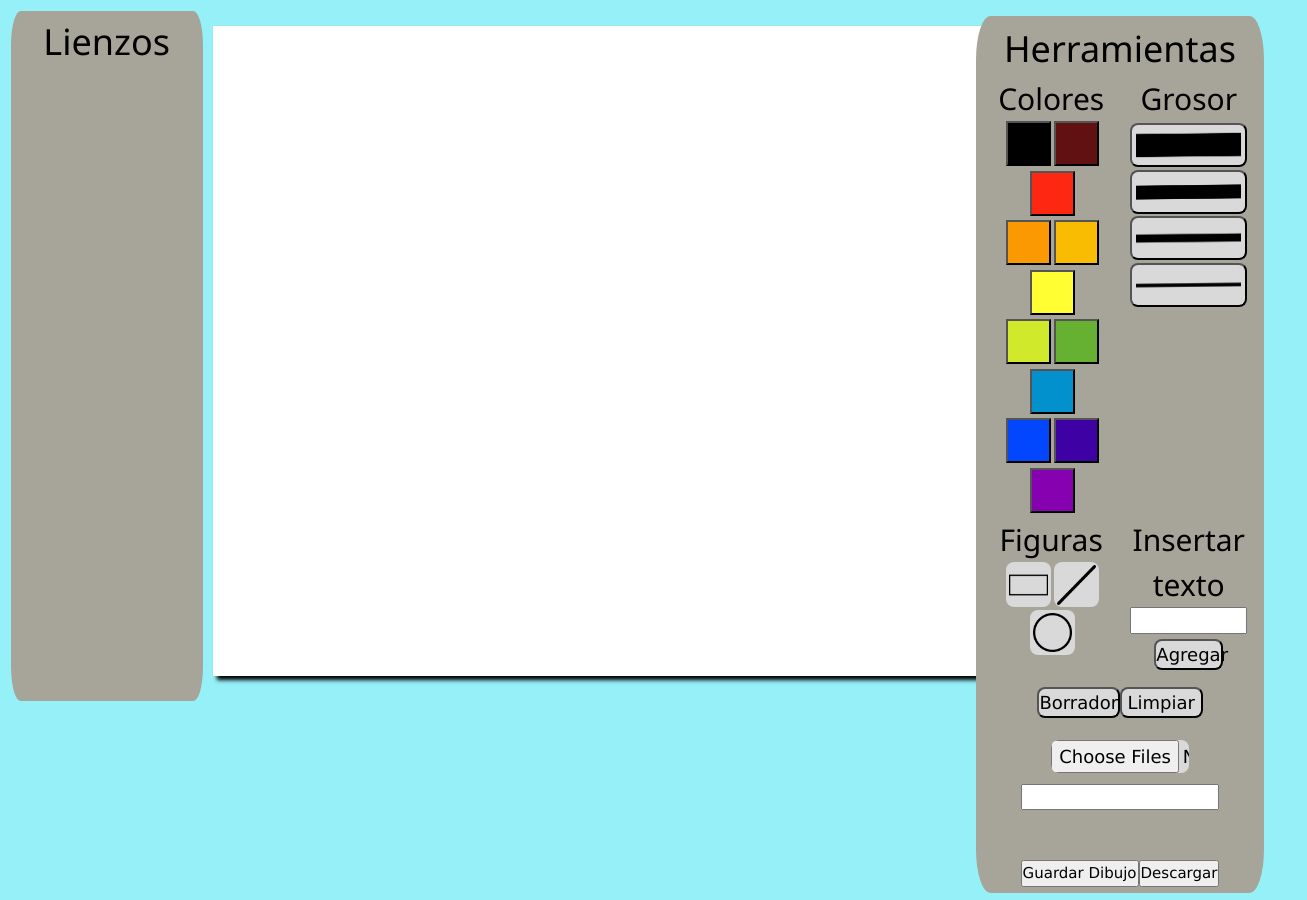
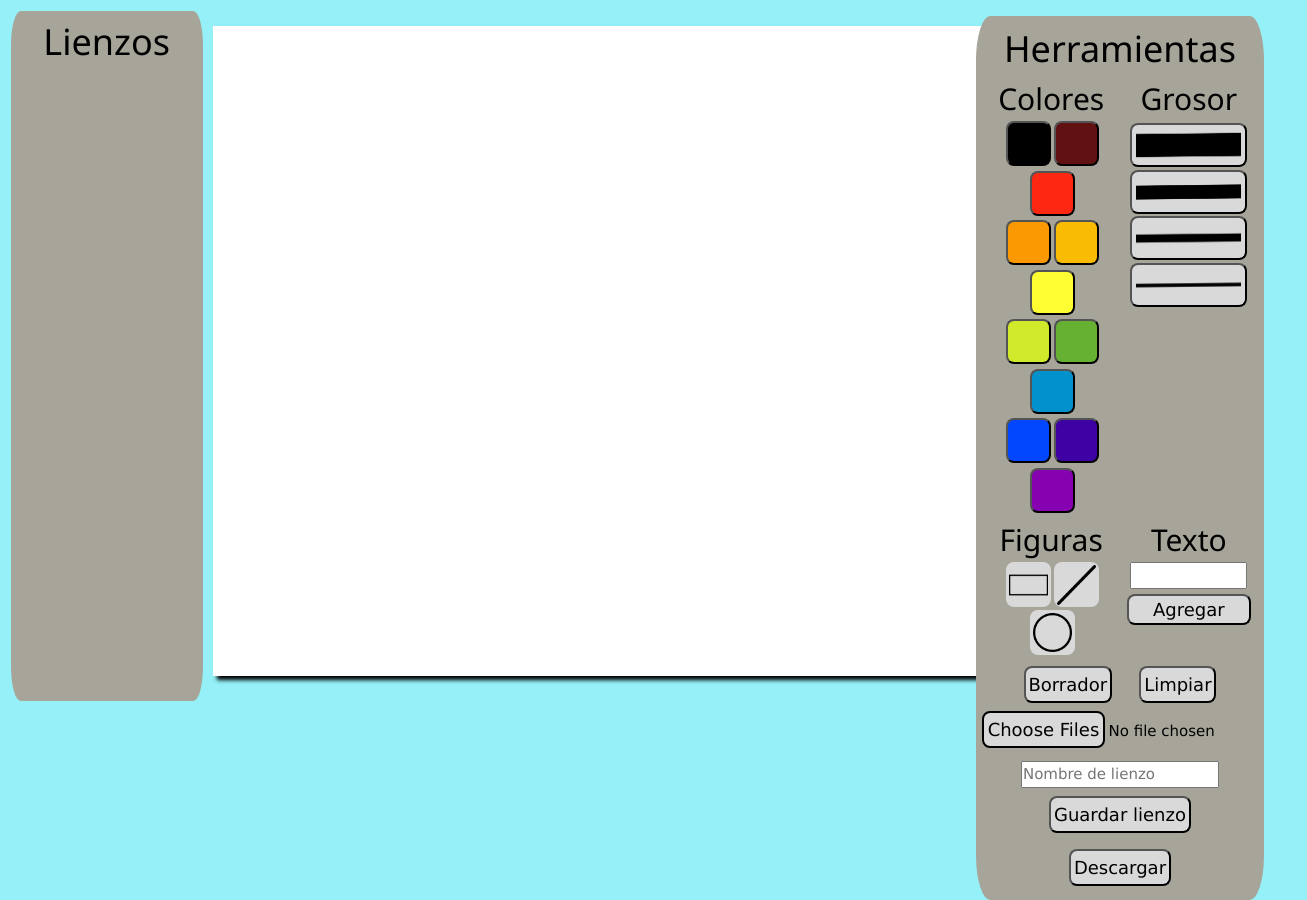
Before and after one commit to N-th7/CanvasPizarra, a React (Create React App) app: page / in a window 1280 px wide. Shown: the whole page, 1307 px wide, since content can reach past the window. Built offline with nearby package versions, Linux system fonts and the light colour scheme.

Commit message:
ordenado

```diff
--- a/src/App.css
+++ b/src/App.css
@@ -12,6 +12,41 @@
   padding: 0;
 
 }
+
+.subirImg::-webkit-file-upload-button {
+  content: 'Selecciona imagen';
+  display: inline-block;
+  outline: none;
+  white-space: nowrap;
+  margin-top: 0;
+  margin-bottom: 4%;
+  background-color:#D9D9D9;
+  border-radius: 8px;
+  font-size: larger;
+
+  padding: 1%;
+  border: 2px solid black ;
+}
+
+.borrador{
+  margin-right: 10%;
+}
+
+.subirImg:hover::-webkit-file-upload-button {
+  background-color: #525251; /* Green */
+  color: white;
+}
+
+button{
+  background-color: #D9D9D9;
+  border-radius: 8px;
+  margin: 1%;
+}
+button:hover {
+  background-color: #525251; /* Green */
+  color: white;
+}
+
 body{
   background-color: #95F1F7;
 }
@@ -23,23 +58,23 @@ body{
   margin: 1%;
   padding: 0;
 }
-.limpiar{
-  margin-top: 4%;
-  margin-bottom: 4%;
+.limpiar, .descargar{
+  margin-top: 3%;
+  margin-bottom: 3%;
   background-color:#D9D9D9;
-  width: 30%;
+  width: max-content;
+  padding: 1%;
   font-size: larger;
   border-radius: 8px;
 
 }
-#btnDescargar{
-  margin-top: 50px;
-}
+
+
 .subir{
   margin-top: 4%;
   margin-bottom: 4%;
   background-color:#D9D9D9;
-  width: 30%;
+  width: 90%;
   font-size: larger;
   border-radius: 8px;
 }
@@ -138,7 +173,3 @@ li{
 .inputTexto{
   width: 85%;
 }
-
-.subir{
-  width: 50%;
-}
--- a/src/App.js
+++ b/src/App.js
@@ -14,6 +14,7 @@ function App() {
   let circle = false;
   let ima=false;
   let txt=false;
+  let borrar=false;
 
   let initialX;
   let initialY;
@@ -23,27 +24,15 @@ function App() {
   let finy;
   let figura = false;
   const [texto, setTexto] = useState("");
-  var dibu;
+  let context
+  let mainCanvas
 
   useEffect(() => {
-    const mainCanvas = document.getElementById("main-canvas");
-    const context = mainCanvas.getContext("2d");
+    mainCanvas = document.getElementById("main-canvas");
+   context = mainCanvas.getContext("2d");
     context.lineWidth = width;
     context.strokeStyle = color;
 
-    const $canvas = document.querySelector("#main-canvas"),
-      $btnDescargar = document.querySelector("#btnDescargar");
-
-    $btnDescargar.addEventListener("click", () => {
-      // Crear un elemento <a>
-      let enlace = document.createElement("a");
-      // El título
-      enlace.download = "Canvas como imagen.png";
-      // Convertir la imagen a Base64 y ponerlo en el enlace
-      enlace.href = $canvas.toDataURL();
-      // Hacer click en él
-      enlace.click();
-    });
     const dibujar = (cursorX, cursorY, evt) => {
       if (figura) {
         context.strokeStyle = "#ffffff00"; // El mismo que antes, blanco con 50% de transparencia.
@@ -60,12 +49,23 @@ function App() {
       initialX = cursorX;
       initialY = cursorY;
     };
-    dibu=dibujar;
+    const borrarTrazo = (cursorX,cursorY,evt)=>{
+      context.clearRect(initialX,initialY,width,width)
+      initialX = cursorX;
+      initialY = cursorY;
+    };
 
     const mouseDown = (evt) => {
       initialX = evt.offsetX;
       initialY = evt.offsetY;
+      if(borrar){
+        borrarTrazo(initialX,initialY);
+      }else{
+        if(borrar==false){
+          console.log("no mames")
       dibujar(initialX, initialY);
+      }
+      }
       console.log(initialX + " primero " + initialY);
       inix = initialX;
       iniy = initialY;
@@ -74,7 +74,14 @@ function App() {
     };
 
     const mouseMoving = (evt) => {
+      if(borrar){
+        borrarTrazo(evt.offsetX,evt.offsetY);
+      }else{
+        if(borrar==false){
       dibujar(evt.offsetX, evt.offsetY);
+    }
+      }
+
     };
 
     const mouseUp = (evt) => {
@@ -126,10 +133,14 @@ function App() {
       }
       if(txt){
         context.font = "bold 22px sans-serif";
-        context.fillText(texto, finx, finx);
+        context.fillText(texto, finx, finy);
         txt = false;
         figura = false;
         context.strokeStyle = color;
+      }
+      if(borrar){
+        borrar=false
+        figura=false
       }
 
       mainCanvas.removeEventListener("mousemove", mouseMoving);
@@ -171,6 +182,13 @@ function App() {
     ima=true;
 
   };
+  const descargar =() =>{
+      let enlace = document.createElement("a");
+      enlace.download = "Canvas como imagen.png";
+      enlace.href = mainCanvas.toDataURL();
+      enlace.click();
+
+  }
 
   const micanvas = useRef(null);
 
@@ -213,7 +231,8 @@ function App() {
   }
 
   const borrador = () => {
-    setColor("#FFF")
+    figura=true;
+    borrar=true;
   }
   return (
     <div className="App">
@@ -243,15 +262,17 @@ function App() {
               setTexto={setTexto}
               agregarTexto={agregarTexto}
             ></Menu>
-            <button className="limpiar" id="reset" onClick={borrador}>
+
+
+            <button className="borrador limpiar" id="reset" onClick={borrador}>
               Borrador
             </button>
+
             <button className="limpiar" id="reset" onClick={limpiar}>
               Limpiar
             </button>
-            <br />
             <input
-              className="subir"
+              className="subirImg"
               id="imagen"
               type="file"
               accept="image/*"
@@ -260,14 +281,16 @@ function App() {
             />
             <br />
             <input
-              type="text"
+              type="text" placeholder="Nombre de lienzo"
               value={drawID}
               onChange={(e) => setDrawID(e.target.value)}
             />
-            <button type="button" onClick={guardarDibujo}>
-              Guardar Dibujo
-            </button>
-            <button id="btnDescargar">Descargar</button>
+            <br/>
+            <button type="button" className="limpiar" onClick={guardarDibujo}>
+              Guardar lienzo
+            </button><br/>
+
+            <button id="btnDescargar" className="descargar" onClick={descargar}>Descargar</button>
 
           </div>
         </div>
--- a/src/components/Basurero.js
+++ b/src/components/Basurero.js
@@ -1,6 +1,6 @@
 export const Basurero = () => (
   <svg
-    width={20}
+    width={25}
     height={15}
     xmlns="http://www.w3.org/2000/svg"
     viewBox="0 0 448 512"
--- a/src/components/insertarTexto/Texto.jsx
+++ b/src/components/insertarTexto/Texto.jsx
@@ -1,7 +1,7 @@
 const Texto =({texto,setTexto, agregarTexto}) => {
     return(
         <div>
-            <h2>Insertar texto</h2>
+            <h2>Texto</h2>
             <input className="inputTexto" type="text" value={texto} onChange={(e) => setTexto (e.target.value)}/>
             <button className="subir" onClick={agregarTexto}>Agregar</button>
         </div>
```
